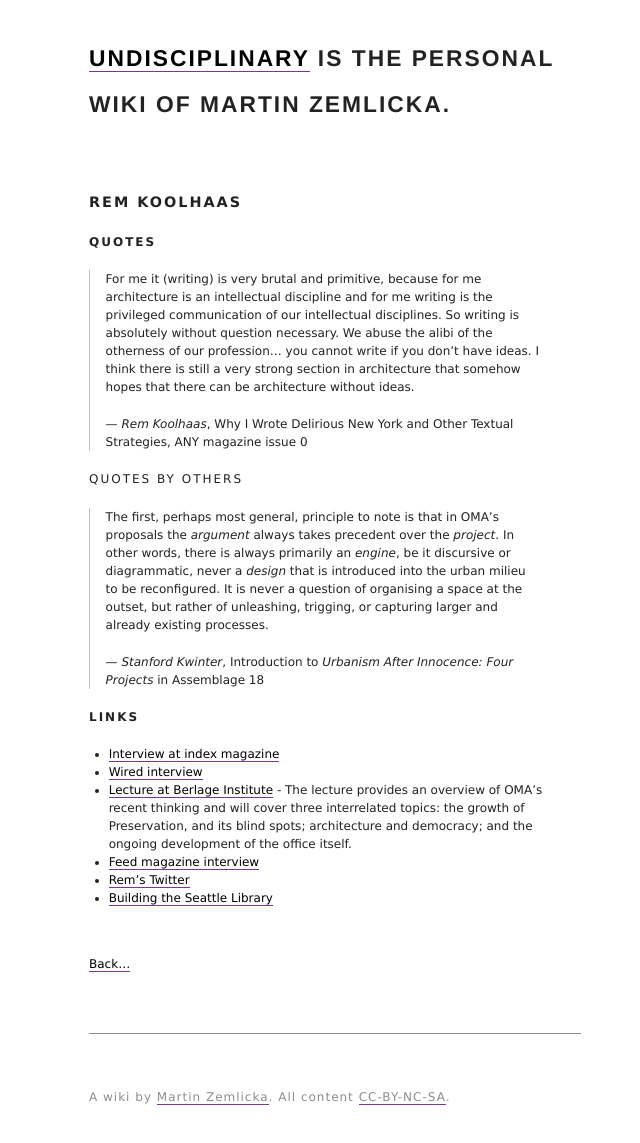
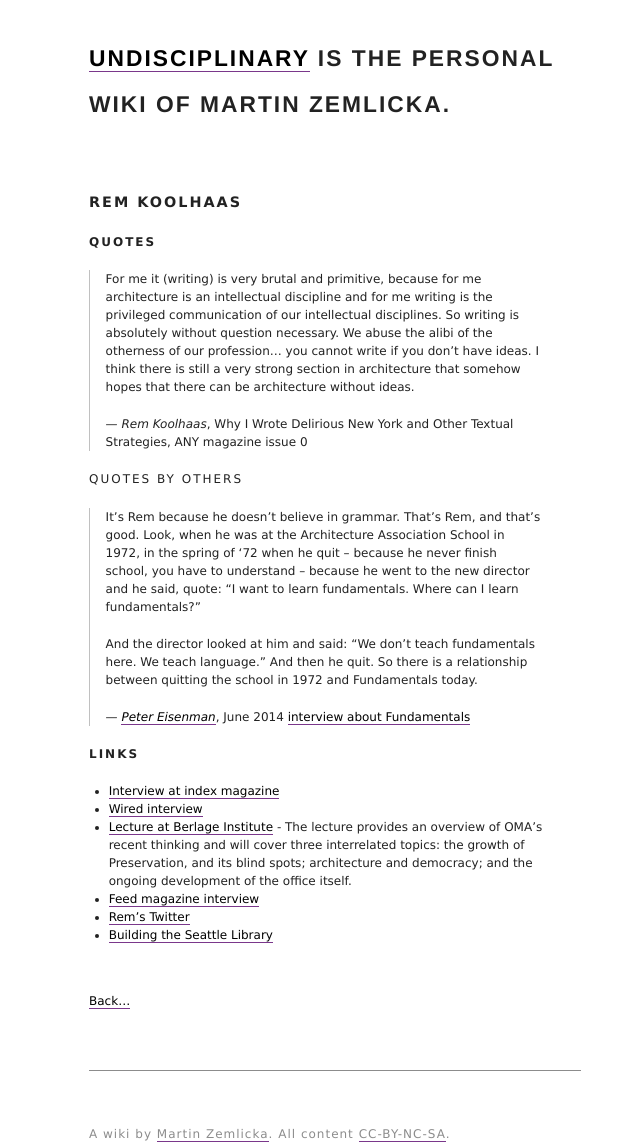
Before and after one commit to zmlka/undisciplinary, a Jekyll site: the page built from rem_koolhaas.md, in a window 1280 px wide. Shown: the whole page, without its empty margins (305-945 px from the left). Built offline with Jekyll 4.4.1, drawn with Linux system fonts in a browser that asks for light colours; before the commit the page ends 1106 px from its top, so only the background shows below that.

Commit message:
new quote about Rem from Eisenman

```diff
--- a/rem_koolhaas.md
+++ b/rem_koolhaas.md
@@ -20,15 +20,18 @@
 
 ### Quotes by others
 
-> The first, perhaps most general, principle to note is that in OMA's proposals
-> the *argument* always takes precedent over the *project*. In other words,
-> there is always primarily an *engine*, be it discursive or diagrammatic,
-> never a *design* that is introduced into the urban milieu to be reconfigured.
-> It is never a question of organising a space at the outset, but rather of
-> unleashing, trigging, or capturing larger and already existing processes.
+> It's Rem because he doesn't believe in grammar. That's Rem, and that's good.
+> Look, when he was at the Architecture Association School in 1972, in the
+> spring of '72 when he quit – because he never finish school, you have to
+> understand – because he went to the new director and he said, quote: "I want
+> to learn fundamentals. Where can I learn fundamentals?"
 >
-> <cite>Stanford Kwinter</cite>, Introduction to _Urbanism After Innocence:
-> Four Projects_ in Assemblage 18
+> And the director looked at him and said: "We don't teach fundamentals here.
+> We teach language." And then he quit. So there is a relationship between
+> quitting the school in 1972 and Fundamentals today.
+>
+> <cite>[Peter Eisenman](peter_eisenman)</cite>, June 2014 [interview about
+> Fundamentals](http://www.dezeen.com/2014/06/09/rem-koolhaas-at-the-end-of-career-says-peter-eisenman)
 
 
 ## Links
```
Also changed, not shown: oma.md (+14 -0 lines), mark_wrigley.md (line endings or trailing spaces).
